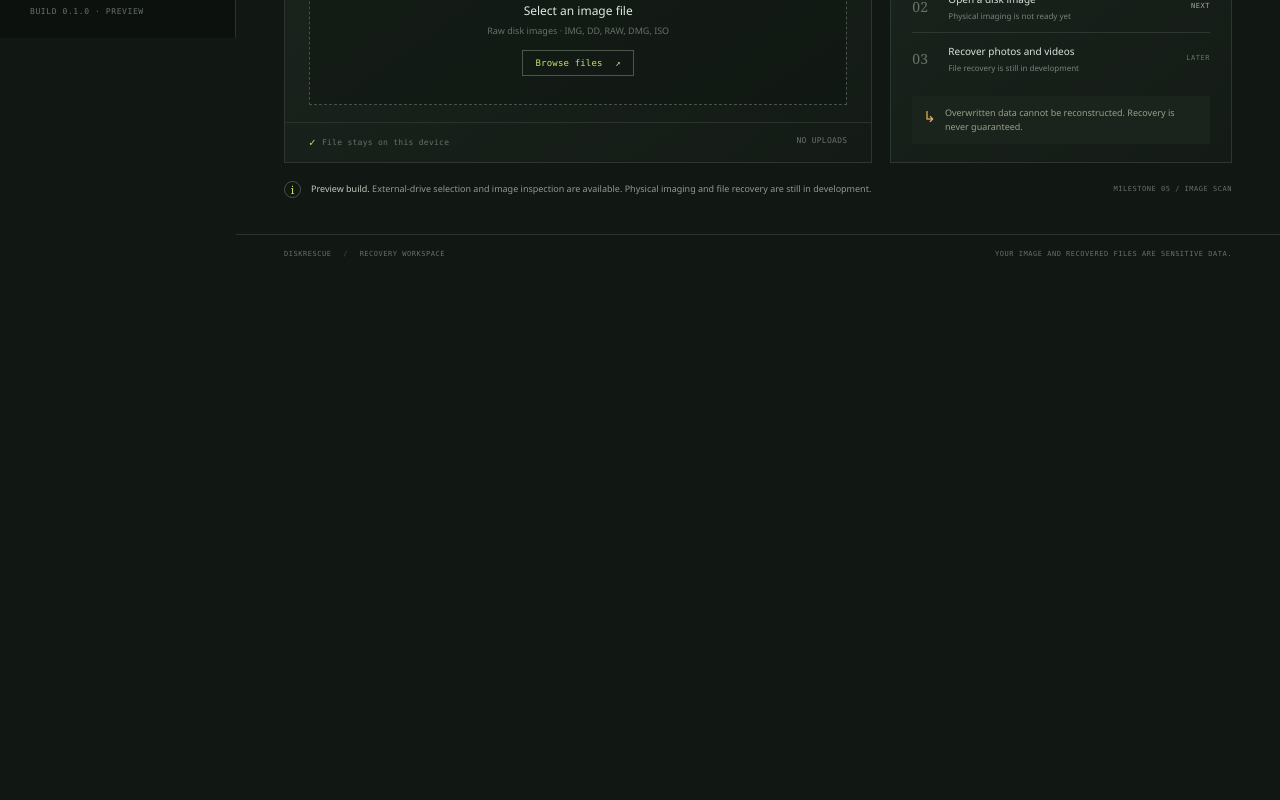
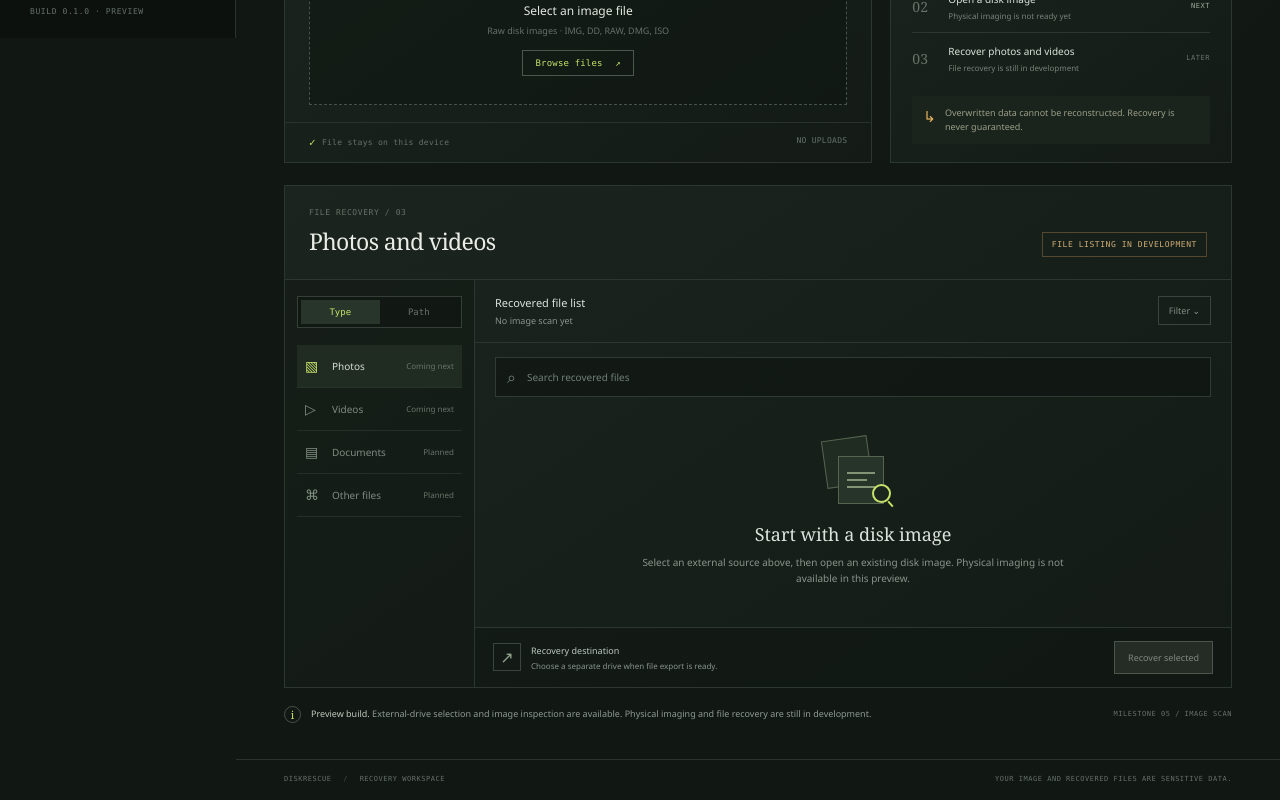
Before and after one commit to barathrajd/diskrescue, a React (Vite) app in the folder apps/desktop/: page / in a window 1280 px wide. Shown: the part 762-1562 px from the top of the page. Before the commit the page ends 1037 px from the top, so only its background shows below. Built offline with nearby package versions, Linux system fonts and the light colour scheme.

Commit message:
feat: add image recovery results workspace

```diff
--- a/apps/desktop/src/App.tsx
+++ b/apps/desktop/src/App.tsx
@@ -299,13 +299,6 @@ function App() {
                       {lostScanLoading ? 'Searching…' : 'Find lost volumes'} <span aria-hidden="true">⌕</span>
                     </button>
                   </div>
-                  {lostScanLoading && lostScanProgress && (
-                    <div className="lost-scan-progress" aria-live="polite">
-                      <div><span>Scanning {formatBytes(lostScanProgress.scannedBytes)} of {formatBytes(lostScanProgress.totalBytes)}</span><span>{lostScanPercent}%</span></div>
-                      <progress max="100" value={lostScanPercent} aria-label="Lost volume search progress" />
-                      <button className="text-button" onClick={cancelLostSearch} type="button">Cancel search</button>
-                    </div>
-                  )}
                   {lostScanMessage && <p className="input-message" role="alert">{lostScanMessage}</p>}
                   {visibleLostImageScan && (
                     <div className="scan-results lost-scan-results" aria-live="polite">
@@ -364,6 +357,73 @@ function App() {
             </aside>
           </div>
 
+          <section className="recovery-browser" aria-labelledby="recovery-browser-heading">
+            <header className="recovery-browser-heading">
+              <div>
+                <div className="panel-kicker">FILE RECOVERY / 03</div>
+                <h2 id="recovery-browser-heading">Photos and videos</h2>
+              </div>
+              <span className="feature-status">FILE LISTING IN DEVELOPMENT</span>
+            </header>
+            <div className="recovery-browser-body">
+              <aside className="recovery-filters" aria-label="File result filters">
+                <div className="filter-mode" aria-label="Browse mode">
+                  <span>Type</span><span>Path</span>
+                </div>
+                <div className="file-category file-category-active"><span aria-hidden="true">▧</span><strong>Photos</strong><small>Coming next</small></div>
+                <div className="file-category"><span aria-hidden="true">▷</span><strong>Videos</strong><small>Coming next</small></div>
+                <div className="file-category"><span aria-hidden="true">▤</span><strong>Documents</strong><small>Planned</small></div>
+                <div className="file-category"><span aria-hidden="true">⌘</span><strong>Other files</strong><small>Planned</small></div>
+              </aside>
+              <div className="recovery-results-pane">
+                <div className="results-toolbar">
+                  <div>
+                    <strong>Recovered file list</strong>
+                    <span>{visibleLostImageScan
+                      ? `${visibleLostImageScan.candidates.length} volume candidates · file results unavailable`
+                      : visibleImageScan
+                        ? `${visibleImageScan.partitions.length} partitions checked · file results unavailable`
+                        : 'No image scan yet'}</span>
+                  </div>
+                  <button className="filter-button" type="button" disabled>Filter <span aria-hidden="true">⌄</span></button>
+                </div>
+                <div className="results-search">
+                  <span aria-hidden="true">⌕</span>
+                  <input aria-label="Search recovered files" placeholder="Search recovered files" disabled />
+                </div>
+                <div className="file-results-empty" aria-live="polite">
+                  <div className="empty-art" aria-hidden="true">
+                    <span className="empty-art-back" />
+                    <span className="empty-art-front"><i /><i /><i /></span>
+                    <span className="empty-art-lens" />
+                  </div>
+                  <h3>{selectedImage ? 'File recovery is the next milestone' : 'Start with a disk image'}</h3>
+                  <p>{selectedImage
+                    ? 'This preview can inspect partition and volume metadata. It does not yet list or recover photo and video files.'
+                    : 'Select an external source above, then open an existing disk image. Physical imaging is not available in this preview.'}</p>
+                  {visibleLostImageScan && (
+                    <div className="volume-summary">
+                      <span className="summary-pulse" />
+                      <span>Volume search {visibleLostImageScan.complete ? 'finished' : 'stopped'} · {visibleLostImageScan.candidates.length} candidates</span>
+                    </div>
+                  )}
+                  {lostScanLoading && lostScanProgress && (
+                    <div className="browser-scan-progress" aria-live="polite">
+                      <div><span>Searching image regions</span><strong>{lostScanPercent}%</strong></div>
+                      <progress max="100" value={lostScanPercent} aria-label="Image volume search progress" />
+                      <small>{formatBytes(lostScanProgress.scannedBytes)} of {formatBytes(lostScanProgress.totalBytes)} checked</small>
+                      <button className="text-button" onClick={cancelLostSearch} type="button">Cancel search</button>
+                    </div>
+                  )}
+                </div>
+                <footer className="recovery-action-bar">
+                  <div><span className="destination-mark" aria-hidden="true">↗</span><span><strong>Recovery destination</strong><small>Choose a separate drive when file export is ready.</small></span></div>
+                  <button type="button" disabled>Recover selected</button>
+                </footer>
+              </div>
+            </div>
+          </section>
+
           <section className="build-note" aria-label="Preview build status">
             <span className="build-note-mark" aria-hidden="true">i</span>
             <p><strong>Preview build.</strong> External-drive selection and image inspection are available. Physical imaging and file recovery are still in development.</p>
--- a/apps/desktop/src/styles.css
+++ b/apps/desktop/src/styles.css
@@ -245,6 +245,57 @@ h2 { margin-bottom: 0; color: var(--paper); font-family: Georgia, serif; font-si
 .source-safety-note { margin: 14px 0 0; color: var(--muted); font-size: 11px; line-height: 1.55; }
 .inventory-empty { padding-top: 18px; }
 
+.recovery-browser { margin-top: 22px; border: 1px solid #2c3730; background: linear-gradient(145deg, rgb(28 38 31 / 88%), rgb(20 27 22 / 96%)); }
+.recovery-browser-heading { display: flex; align-items: flex-end; justify-content: space-between; gap: 18px; padding: 22px 24px; border-bottom: 1px solid #2c3730; }
+.recovery-browser-heading h2 { font-size: 23px; }
+.feature-status { padding: 7px 9px; border: 1px solid #55482f; color: #d0ae76; font-family: "SFMono-Regular", Consolas, monospace; font-size: 8px; letter-spacing: .07em; }
+.recovery-browser-body { display: grid; min-height: 390px; grid-template-columns: 190px minmax(0, 1fr); }
+.recovery-filters { padding: 16px 12px; border-right: 1px solid #2c3730; background: rgb(11 16 13 / 28%); }
+.filter-mode { display: grid; grid-template-columns: 1fr 1fr; margin-bottom: 17px; padding: 3px; border: 1px solid #344036; background: #111813; }
+.filter-mode span { padding: 7px 5px; color: var(--quiet); font-family: "SFMono-Regular", Consolas, monospace; font-size: 9px; text-align: center; }
+.filter-mode span:first-child { background: #28352a; color: var(--acid); }
+.file-category { display: grid; grid-template-columns: 20px 1fr auto; align-items: center; gap: 7px; min-height: 43px; padding: 0 8px; border-bottom: 1px solid rgb(44 55 48 / 72%); color: #7f8b81; }
+.file-category > span { color: #809082; font-size: 14px; }
+.file-category strong { font-size: 10px; font-weight: 500; }
+.file-category small { color: #687469; font-size: 8px; }
+.file-category-active { background: #202b22; color: #d8e0d5; }
+.file-category-active > span { color: var(--acid); }
+.recovery-results-pane { display: flex; min-width: 0; flex-direction: column; }
+.results-toolbar { display: flex; align-items: center; justify-content: space-between; gap: 16px; padding: 15px 20px; border-bottom: 1px solid #2c3730; }
+.results-toolbar > div:first-child { display: grid; gap: 4px; }
+.results-toolbar strong { color: #dce3db; font-size: 11px; font-weight: 550; }
+.results-toolbar span { color: var(--muted); font-size: 9px; }
+.filter-button { padding: 7px 10px; border: 1px solid #39443b; background: transparent; color: #818d82; font: inherit; font-size: 9px; }
+.results-search { display: flex; align-items: center; gap: 9px; margin: 14px 20px 0; padding: 8px 11px; border: 1px solid #303b33; background: rgb(11 16 13 / 42%); color: #748176; }
+.results-search input { width: 100%; border: 0; outline: 0; background: transparent; color: var(--paper); font: inherit; font-size: 10px; }
+.results-search input::placeholder { color: #718075; }
+.file-results-empty { display: flex; min-height: 230px; flex: 1; flex-direction: column; align-items: center; justify-content: center; padding: 28px 20px; text-align: center; }
+.empty-art { position: relative; width: 76px; height: 66px; margin-bottom: 18px; }
+.empty-art-back, .empty-art-front { position: absolute; display: block; width: 46px; height: 48px; border: 1px solid #566450; background: #202b22; }
+.empty-art-back { top: 0; left: 9px; transform: rotate(-8deg); }
+.empty-art-front { right: 7px; bottom: 0; display: grid; align-content: center; gap: 5px; padding: 8px; background: #263429; }
+.empty-art-front i { display: block; height: 2px; background: #849276; }
+.empty-art-front i:nth-child(2) { width: 70%; }
+.empty-art-lens { position: absolute; right: 0; bottom: 1px; width: 19px; height: 19px; border: 2px solid var(--acid); border-radius: 50%; background: #1b241d; }
+.empty-art-lens::after { position: absolute; right: -5px; bottom: -4px; width: 7px; height: 2px; transform: rotate(48deg); background: var(--acid); content: ""; }
+.file-results-empty h3 { margin: 0 0 8px; color: #dce3db; font-family: Georgia, serif; font-size: 18px; font-weight: 400; }
+.file-results-empty > p { max-width: 430px; margin: 0; color: var(--muted); font-size: 10px; line-height: 1.6; }
+.volume-summary { display: inline-flex; align-items: center; gap: 8px; margin-top: 15px; padding: 7px 10px; border: 1px solid #364236; color: #aeb9a9; font-family: "SFMono-Regular", Consolas, monospace; font-size: 8px; }
+.summary-pulse { width: 5px; height: 5px; border-radius: 50%; background: var(--acid); }
+.browser-scan-progress { display: grid; width: min(420px, 100%); gap: 7px; margin-top: 17px; text-align: left; }
+.browser-scan-progress > div { display: flex; justify-content: space-between; color: #bcc7b8; font-size: 9px; }
+.browser-scan-progress progress { width: 100%; height: 5px; accent-color: var(--acid); }
+.browser-scan-progress small { color: var(--muted); font-size: 8px; }
+.browser-scan-progress .text-button { justify-self: end; margin: 0; }
+.recovery-action-bar { display: flex; align-items: center; justify-content: space-between; gap: 16px; padding: 13px 18px; border-top: 1px solid #2c3730; background: rgb(11 16 13 / 32%); }
+.recovery-action-bar > div { display: flex; align-items: center; gap: 10px; }
+.destination-mark { display: grid; width: 28px; height: 28px; place-items: center; border: 1px solid #3a463c; color: #95a48e; }
+.recovery-action-bar > div > span:last-child { display: grid; gap: 3px; }
+.recovery-action-bar strong { color: #bdc8bc; font-size: 9px; font-weight: 550; }
+.recovery-action-bar small { color: var(--muted); font-size: 8px; }
+.recovery-action-bar button { padding: 9px 13px; border: 1px solid #4a554b; background: #252c26; color: #7f897f; font: inherit; font-size: 9px; }
+.recovery-action-bar button:disabled { cursor: not-allowed; }
+
 @media (max-width: 720px) {
   .source-inventory { padding: 18px; }
   .source-row { align-items: flex-start; flex-wrap: wrap; }
@@ -252,3 +303,13 @@ h2 { margin-bottom: 0; color: var(--paper); font-family: Georgia, serif; font-si
   .source-eligibility { margin-left: 53px; max-width: calc(100% - 53px); text-align: left; }
   .source-select-button { margin-left: 53px; }
 }
+
+@media (max-width: 820px) {
+  .recovery-browser-body { grid-template-columns: 1fr; }
+  .recovery-filters { display: grid; grid-template-columns: repeat(2, minmax(0, 1fr)); gap: 5px; border-right: 0; border-bottom: 1px solid #2c3730; }
+  .filter-mode { grid-column: 1 / -1; margin-bottom: 4px; }
+  .file-category { border: 1px solid #303b33; }
+  .recovery-browser-heading { align-items: flex-start; flex-direction: column; }
+  .results-toolbar { align-items: flex-start; }
+  .recovery-action-bar { align-items: flex-start; flex-direction: column; }
+}
```
Also changed, not shown: 1 other file (tests, documents, lock files or other folders).
